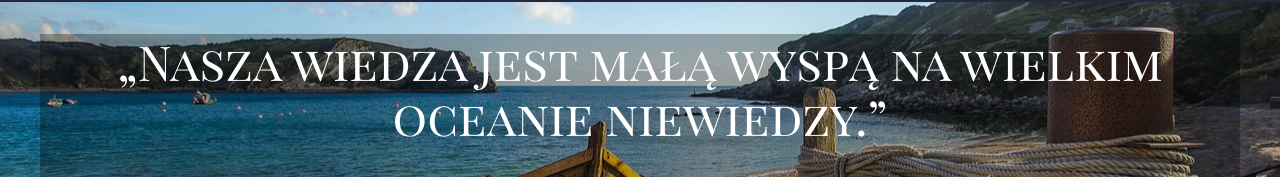
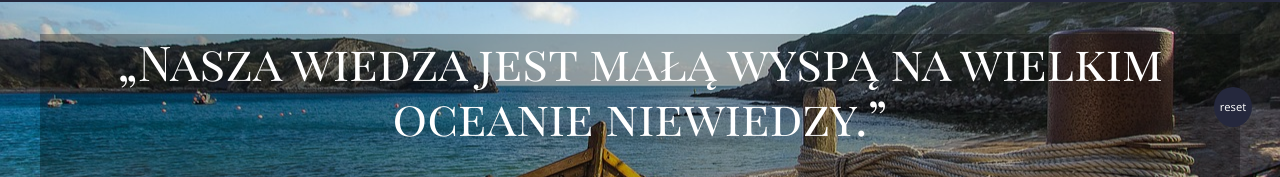
Before and after one commit to joastr/ships, a website: page index.html in a window 1280 px wide. Shown: the part 168-345 px from the top of the page. Drawn offline with nearby package versions, Linux system fonts and the light colour scheme.

Commit message:
improve reset button

```diff
--- a/index.html
+++ b/index.html
@@ -63,7 +63,7 @@
                     </div>
 
                     <div class="carousel-cell two-boats" style="background-image: url('../photo/two-boats.jpg'); background-size: cover; background-position: 50% 80%;" id="slide7">
-                        <button class='reset'>reset</button>
+
                         <div class="container">
                             <h1>„Morskie fale pozwalają mi odnaleźć siebie.”</h1>
                             <h5>- Gill Davis</h5>
@@ -71,7 +71,9 @@
                     </div>
 
             </div>
+            <button class='reset'>reset</button>
             <div class="progress-bar"></div>
+
     </main>
     <footer>
     </footer>
--- a/sass/style.scss
+++ b/sass/style.scss
@@ -92,6 +92,7 @@ h1 {
     @extend %background;
     background: url('../photo/boat-beach.jpg');
 }
+*/
 
 .progress-bar {
     height: 15px;
@@ -108,6 +109,7 @@ h1 {
     height: 40px;
     font-size: 0.7em;
     margin: 15px;
+    position: absolute;
+    top: 30%;
+    right: 1%;
 }
-
-*/
```
Also changed, not shown: sass/style.css, 1 other file.
